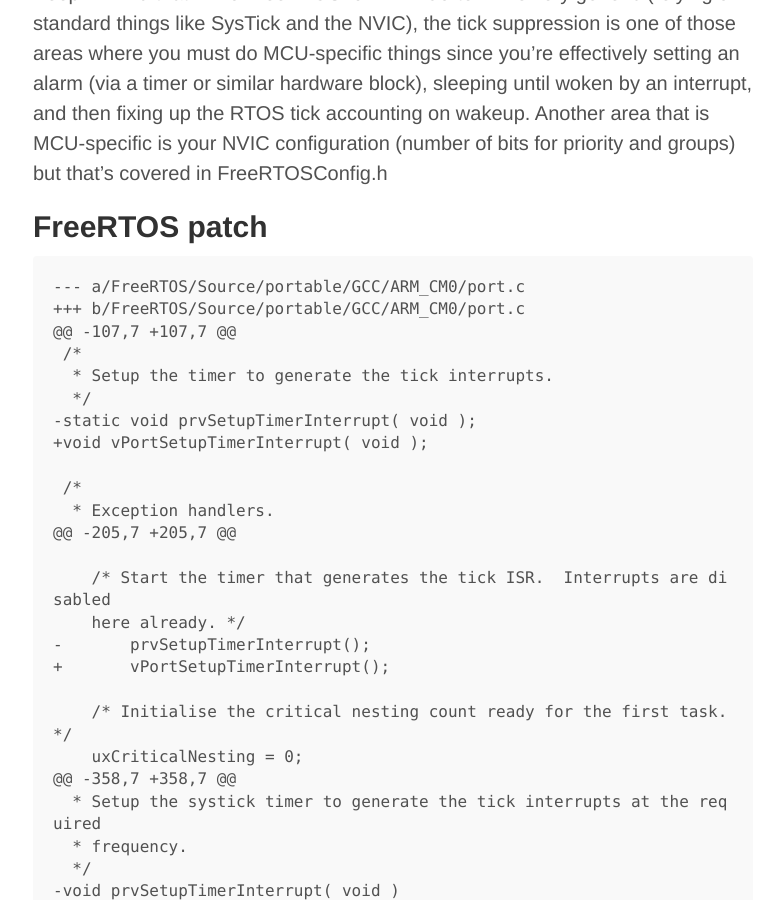
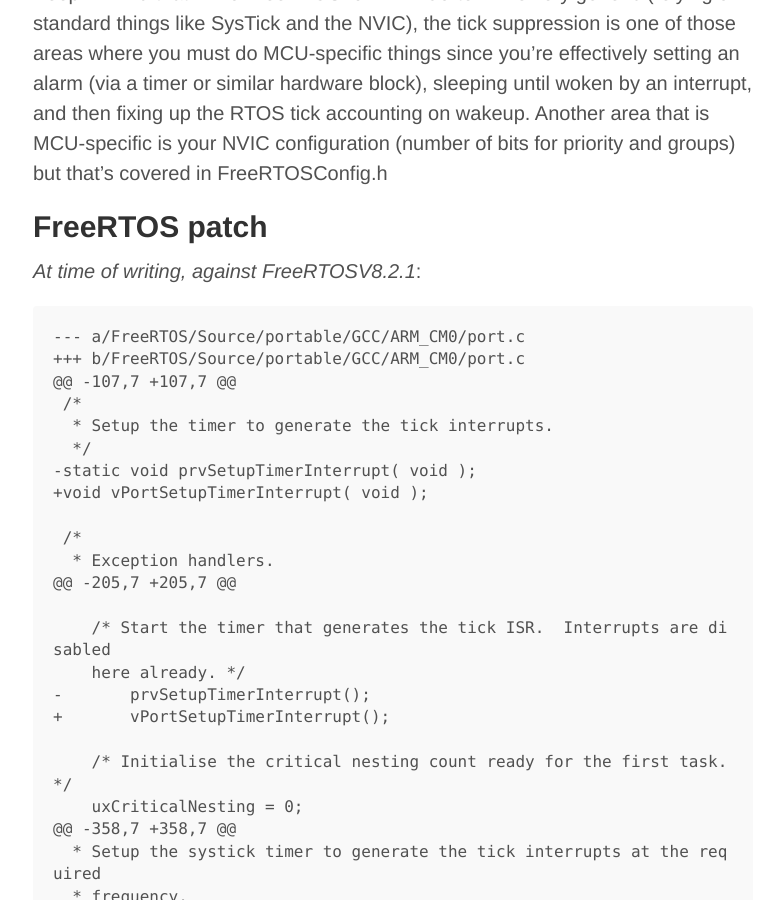
Before and after one commit to yurovsky/yurovsky.github.io, a Jekyll site: the page built from _posts/2015-04-03-freertos-tickless-low-power-m0.md, in a window 1280 px wide and 900 px high, scrolled down 703 px. Shown: the whole window, without its empty margins (247-1029 px from the left). Built offline with Jekyll 4.4.1, drawn with Linux system fonts in a browser that asks for light colours; Markdown is read by kramdown in place of the engine named in the settings; comment, search, counter and statistics services are not loaded.

Commit message:
mention version

```diff
--- a/_posts/2015-04-03-freertos-tickless-low-power-m0.md
+++ b/_posts/2015-04-03-freertos-tickless-low-power-m0.md
@@ -26,6 +26,8 @@
 and groups) but that's covered in FreeRTOSConfig.h
 
 ## FreeRTOS patch
+
+_At time of writing, against FreeRTOSV8.2.1_:
 
     --- a/FreeRTOS/Source/portable/GCC/ARM_CM0/port.c
     +++ b/FreeRTOS/Source/portable/GCC/ARM_CM0/port.c
```
